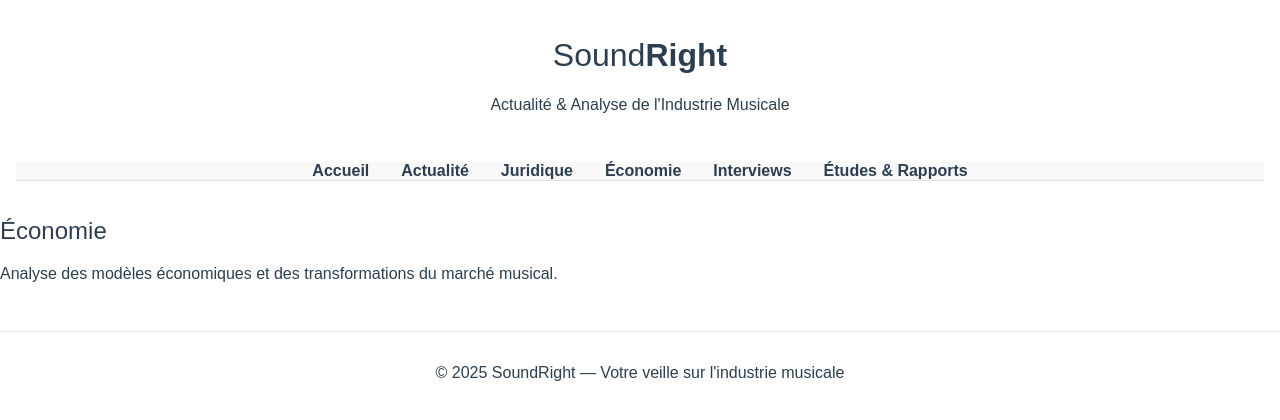
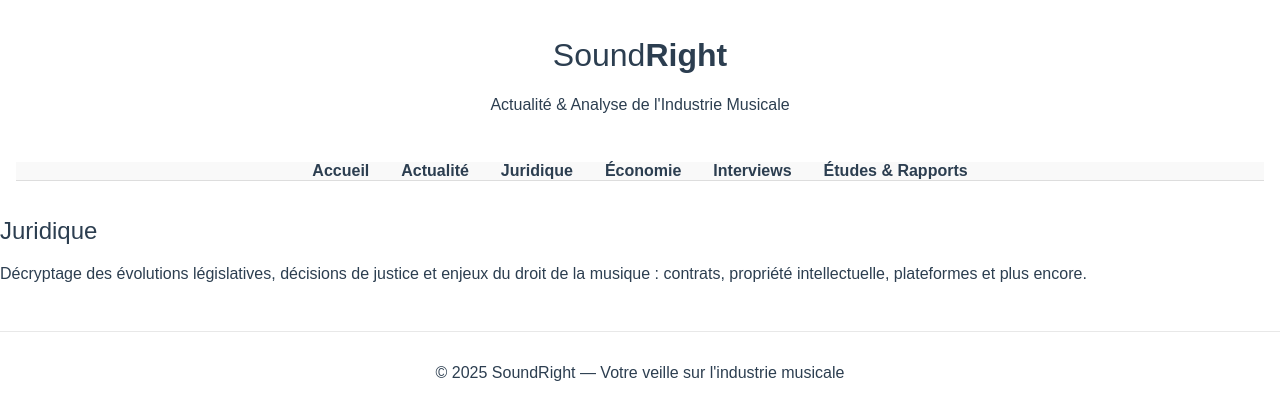
Before and after one commit to SoundRightblog/accord-parfait, a plain HTML site: page juridique.html in a window 1280 px wide. Drawn offline with Linux system fonts and the light colour scheme.

Commit message:
Update juridique.html

```diff
--- a/juridique.html
+++ b/juridique.html
@@ -3,7 +3,7 @@
 <head>
   <meta charset="UTF-8" />
   <meta name="viewport" content="width=device-width, initial-scale=1.0"/>
-  <title>Économie - SoundRight</title>
+  <title>Juridique - SoundRight</title>
   <link rel="stylesheet" href="style.css" />
 </head>
 <body>
@@ -24,9 +24,9 @@
   </nav>
 
   <div class="hero">
-    <h2>Économie</h2>
+    <h2>Juridique</h2>
     <p>
-      Analyse des modèles économiques et des transformations du marché musical.
+      Décryptage des évolutions législatives, décisions de justice et enjeux du droit de la musique : contrats, propriété intellectuelle, plateformes et plus encore.
     </p>
   </div>
 
```
